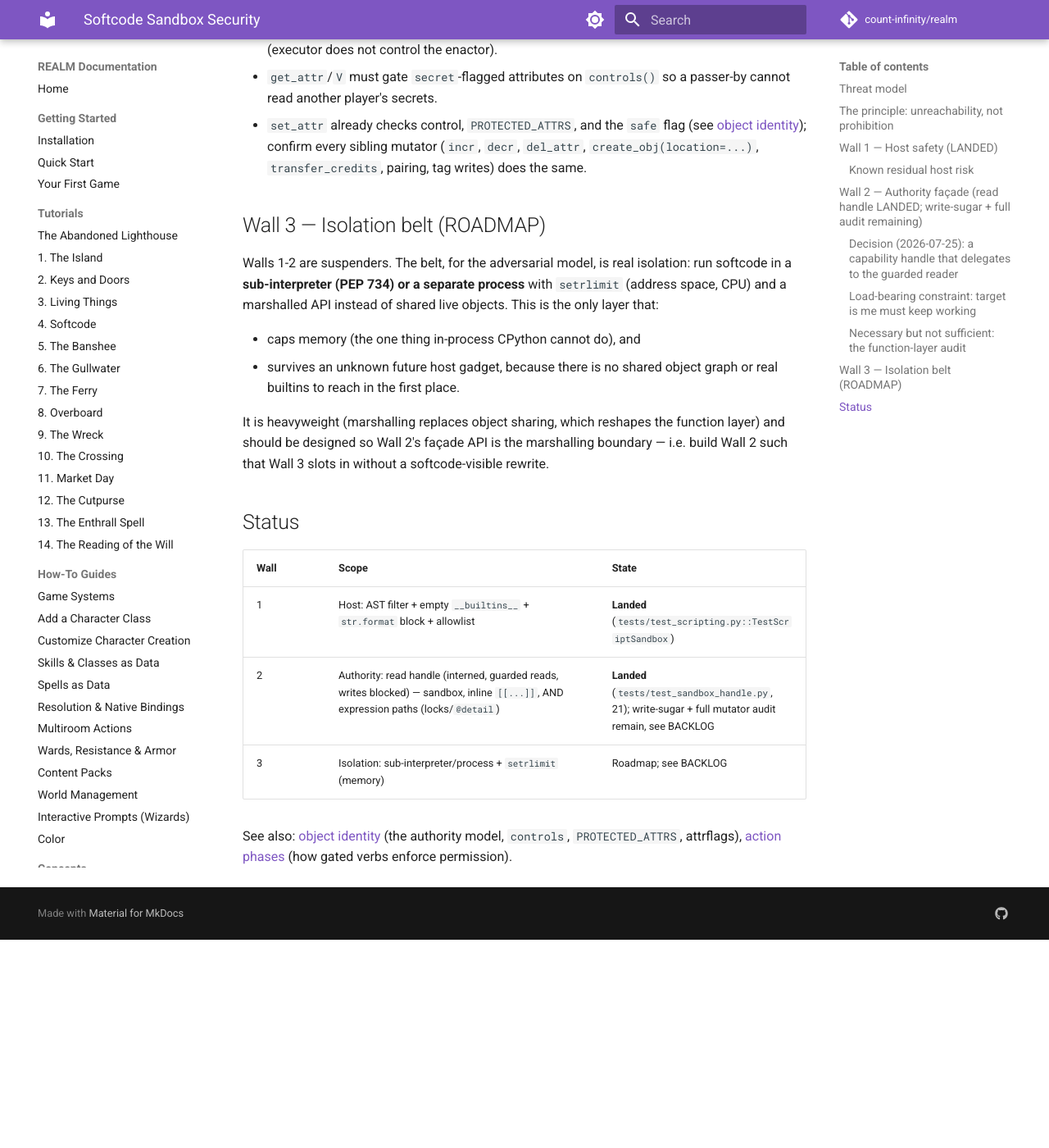
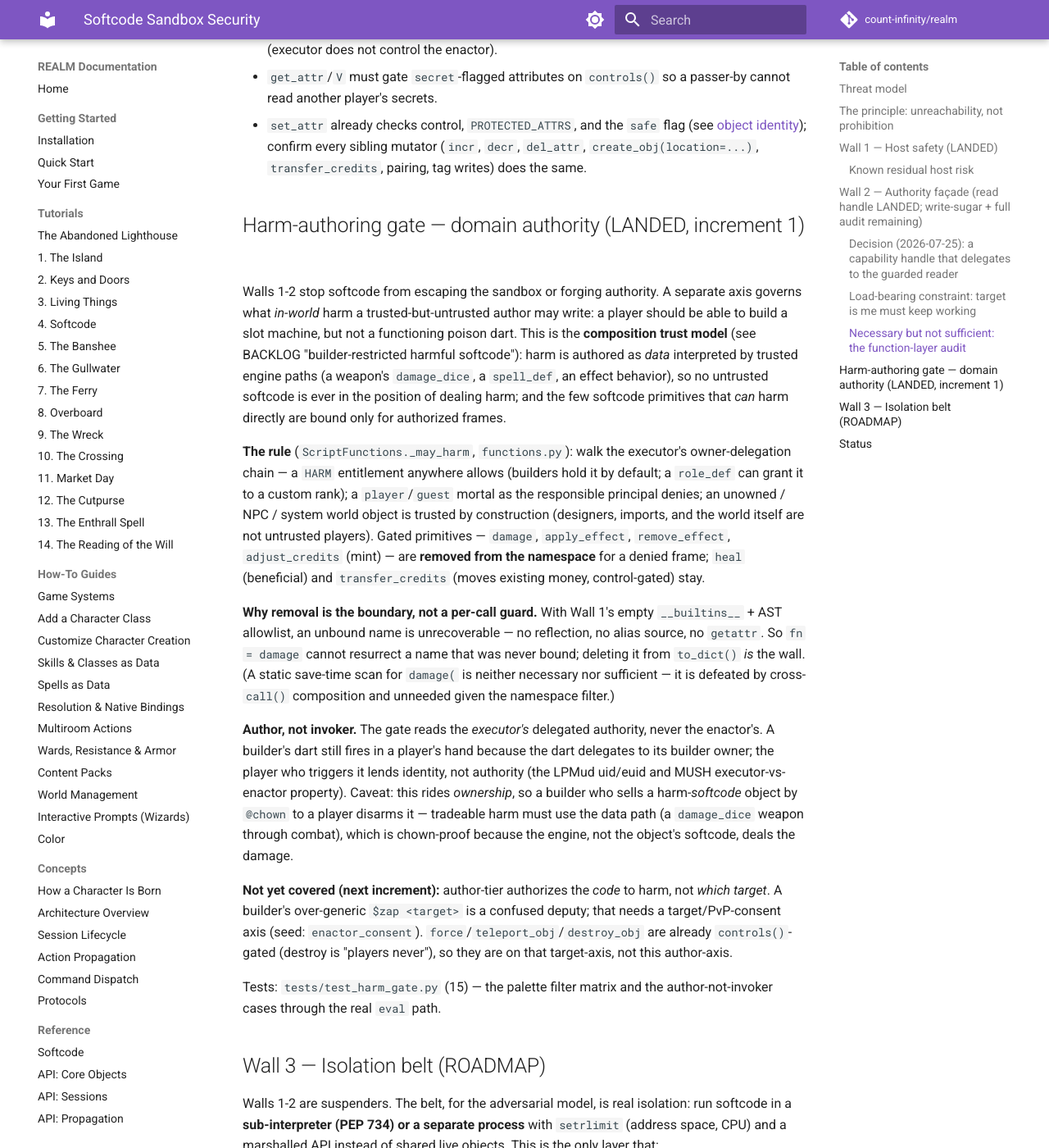
Before and after one commit to count-infinity/realm, an MkDocs documentation site: the page built from docs/design/sandbox-security.md, in a window 1280 px wide and 1400 px high, scrolled down 4099 px. Shown: the whole window at 82% size. Built offline with MkDocs 1.6.1 and Material for MkDocs 9.7.7, drawn with Linux system fonts in a browser that asks for light colours; comment, search, counter and statistics services are not loaded; before the commit the page ends 5245 px from its top, so only the background shows below that; some of the changed text lies outside the part shown.

Commit message:
Testing HARM gate

```diff
--- a/docs/design/sandbox-security.md
+++ b/docs/design/sandbox-security.md
@@ -194,6 +194,56 @@ be audited to check `controls()` on the *correct subject*:
   mutator (`incr`, `decr`, `del_attr`, `create_obj(location=...)`,
   `transfer_credits`, pairing, tag writes) does the same.
 
+## Harm-authoring gate — domain authority (LANDED, increment 1)
+
+Walls 1-2 stop softcode from escaping the sandbox or forging authority.
+A separate axis governs what *in-world* harm a trusted-but-untrusted
+author may write: a player should be able to build a slot machine, but not
+a functioning poison dart. This is the **composition trust model** (see
+BACKLOG "builder-restricted harmful softcode"): harm is authored as
+*data* interpreted by trusted engine paths (a weapon's `damage_dice`, a
+`spell_def`, an effect behavior), so no untrusted softcode is ever in the
+position of dealing harm; and the few softcode primitives that *can* harm
+directly are bound only for authorized frames.
+
+**The rule** (`ScriptFunctions._may_harm`, `functions.py`): walk the
+executor's owner-delegation chain — a `HARM` entitlement anywhere allows
+(builders hold it by default; a `role_def` can grant it to a custom rank);
+a `player`/`guest` mortal as the responsible principal denies; an unowned /
+NPC / system world object is trusted by construction (designers, imports,
+and the world itself are not untrusted players). Gated primitives —
+`damage`, `apply_effect`, `remove_effect`, `adjust_credits` (mint) — are
+**removed from the namespace** for a denied frame; `heal` (beneficial) and
+`transfer_credits` (moves existing money, control-gated) stay.
+
+**Why removal is the boundary, not a per-call guard.** With Wall 1's empty
+`__builtins__` + AST allowlist, an unbound name is unrecoverable — no
+reflection, no alias source, no `getattr`. So `fn = damage` cannot
+resurrect a name that was never bound; deleting it from `to_dict()` *is*
+the wall. (A static save-time scan for `damage(` is neither necessary nor
+sufficient — it is defeated by cross-`call()` composition and unneeded
+given the namespace filter.)
+
+**Author, not invoker.** The gate reads the *executor's* delegated
+authority, never the enactor's. A builder's dart still fires in a player's
+hand because the dart delegates to its builder owner; the player who
+triggers it lends identity, not authority (the LPMud uid/euid and MUSH
+executor-vs-enactor property). Caveat: this rides *ownership*, so a
+builder who sells a harm-*softcode* object by `@chown` to a player
+disarms it — tradeable harm must use the data path (a `damage_dice` weapon
+through combat), which is chown-proof because the engine, not the object's
+softcode, deals the damage.
+
+**Not yet covered (next increment):** author-tier authorizes the *code* to
+harm, not *which target*. A builder's over-generic `$zap <target>` is a
+confused deputy; that needs a target/PvP-consent axis (seed:
+`enactor_consent`). `force`/`teleport_obj`/`destroy_obj` are already
+`controls()`-gated (destroy is "players never"), so they are on that
+target-axis, not this author-axis.
+
+Tests: `tests/test_harm_gate.py` (15) — the palette filter matrix and the
+author-not-invoker cases through the real `eval` path.
+
 ## Wall 3 — Isolation belt (ROADMAP)
 
 Walls 1-2 are suspenders. The belt, for the adversarial model, is real
@@ -216,6 +266,7 @@ softcode-visible rewrite.
 |---|---|---|
 | 1 | Host: AST filter + empty `__builtins__` + `str.format` block + allowlist | **Landed** (`tests/test_scripting.py::TestScriptSandbox`) |
 | 2 | Authority: read handle (interned, guarded reads, writes blocked) — sandbox, inline `[[...]]`, AND expression paths (locks/`@detail`) | **Landed** (`tests/test_sandbox_handle.py`, 21); write-sugar + full mutator audit remain, see BACKLOG |
+| Harm | Domain authority: harm-authoring primitives bound only for HARM-authorized frames (composition model) | **Landed** — increment 1 (`tests/test_harm_gate.py`, 15); target-consent axis remains, see BACKLOG |
 | 3 | Isolation: sub-interpreter/process + `setrlimit` (memory) | Roadmap; see BACKLOG |
 
 See also: [object identity](object-identity.md) (the authority model,
```
Also changed, not shown: BACKLOG.md (+17 -0 lines), 1 other file.
